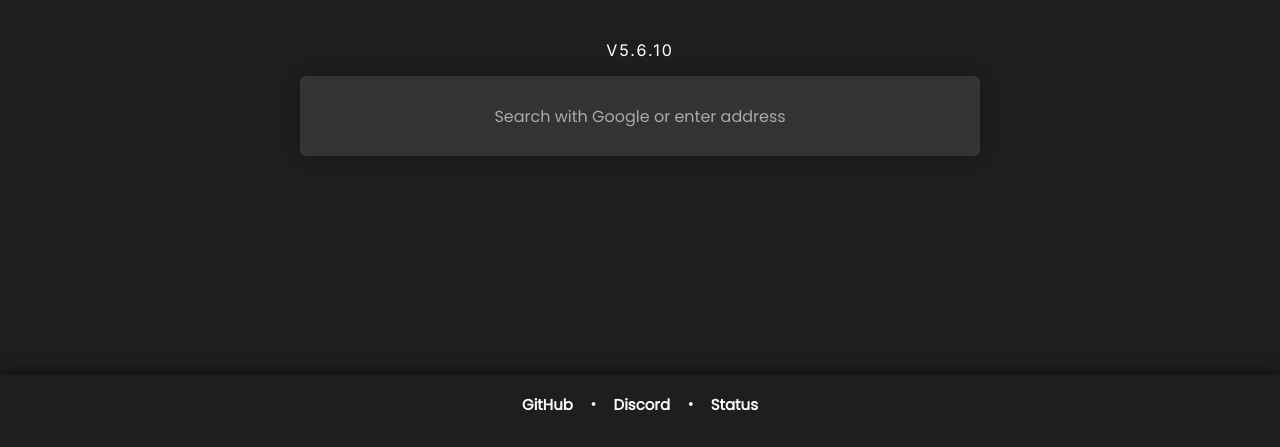
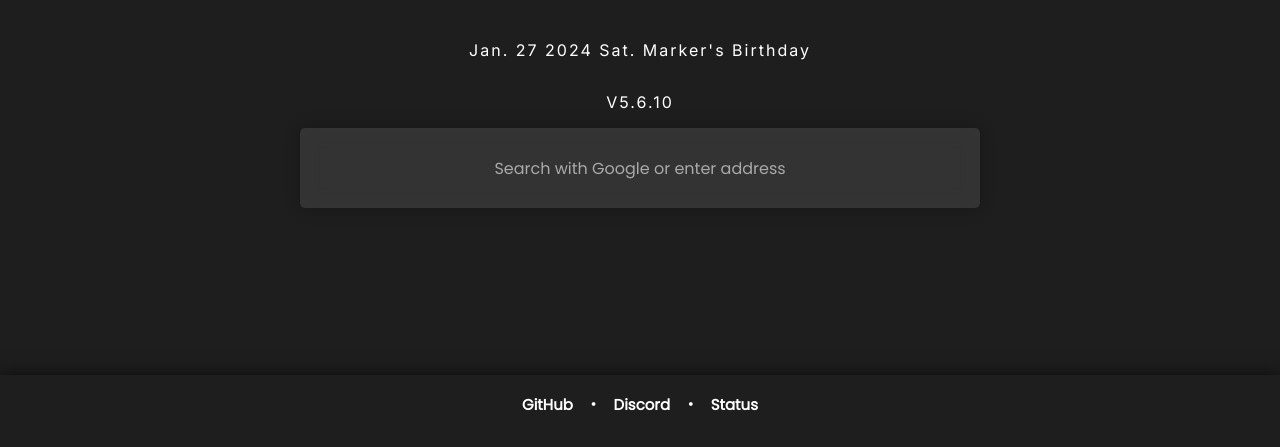
Before and after one commit to BrandonW6000/interstellar2, a website: page static/index.html in a window 1280 px wide. Shown: the part 353-800 px from the top of the page. Drawn offline with nearby package versions, Linux system fonts and the light colour scheme.

Commit message:
Update index.html

```diff
--- a/static/index.html
+++ b/static/index.html
@@ -34,6 +34,7 @@
       <div class="main">
         <h1 class="title">Interstellar</h1>
           <body>
+            <p style="color:#FFFFFF";>Jan. 27 2024 Sat. Marker's Birthday</p>
             <p style="color:#FFFFFF";>V5.6.10</p>
           </body>
         <div class="search-container">
```
